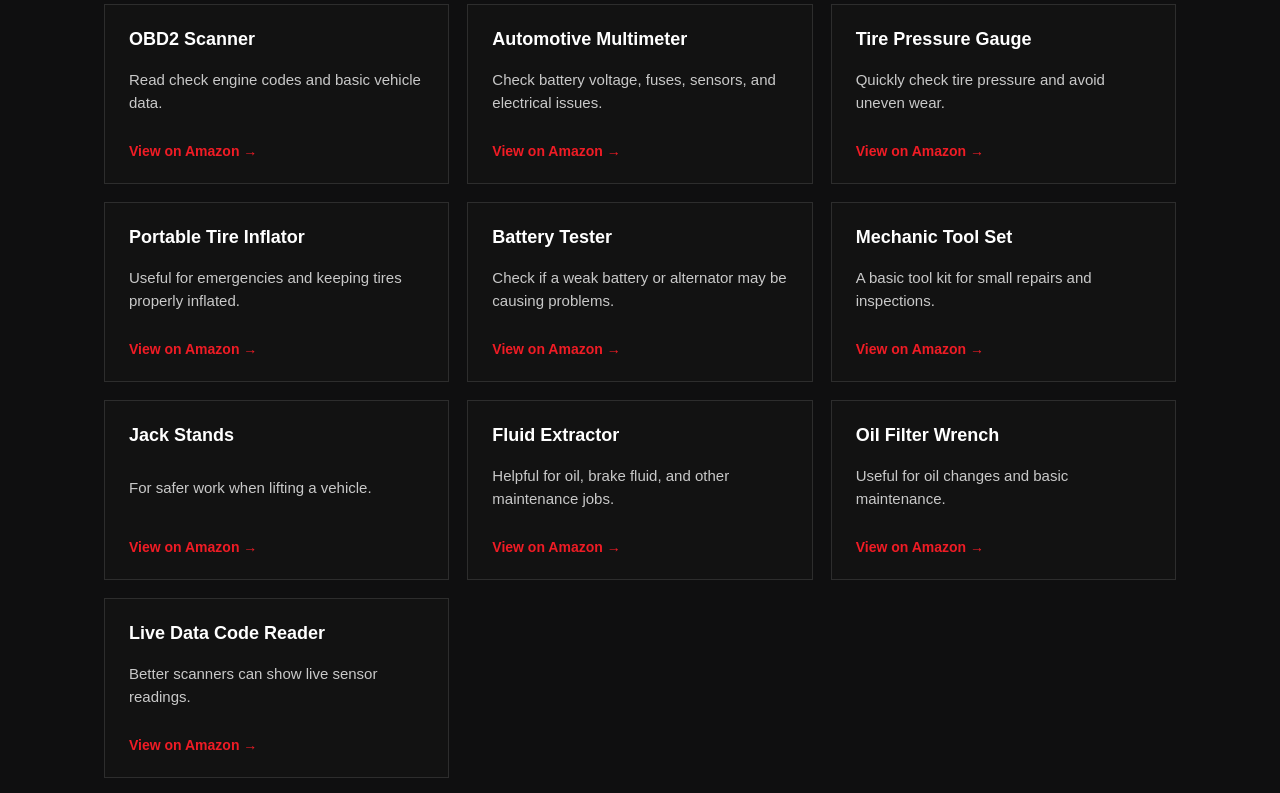
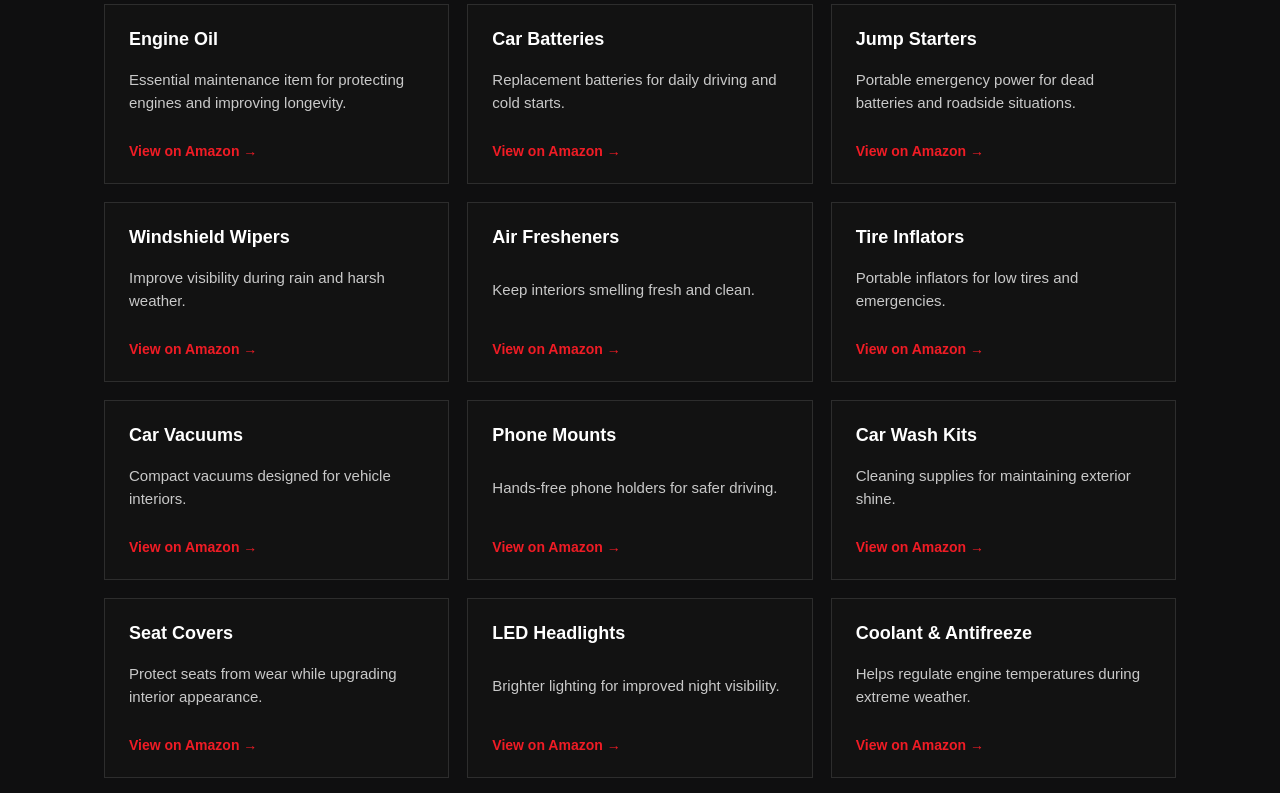
Before and after one commit to menaceallennn/fixsmart, a plain HTML site: page products/index.html in a window 1280 px wide. Shown: the part 321-1114 px from the top of the page. Drawn offline with Linux system fonts and the light colour scheme.

Commit message:
Update index.html

```diff
--- a/products/index.html
+++ b/products/index.html
@@ -28,6 +28,76 @@
   </section>
 
   <section class="grid">
+    <a class="card" href="https://www.amazon.com/s?k=5w30+engine+oil&tag=YOURTAG-20" target="_blank">
+  <h3>Engine Oil</h3>
+  <p>Essential maintenance item for protecting engines and improving longevity.</p>
+  <span>View on Amazon →</span>
+</a>
+<a class="card" href="https://www.amazon.com/s?k=car+battery&tag=YOURTAG-20" target="_blank">
+  <h3>Car Batteries</h3>
+  <p>Replacement batteries for daily driving and cold starts.</p>
+  <span>View on Amazon →</span>
+</a>
+
+<a class="card" href="https://www.amazon.com/s?k=portable+jump+starter&tag=YOURTAG-20" target="_blank">
+  <h3>Jump Starters</h3>
+  <p>Portable emergency power for dead batteries and roadside situations.</p>
+  <span>View on Amazon →</span>
+</a>
+
+<a class="card" href="https://www.amazon.com/s?k=windshield+wipers&tag=YOURTAG-20" target="_blank">
+  <h3>Windshield Wipers</h3>
+  <p>Improve visibility during rain and harsh weather.</p>
+  <span>View on Amazon →</span>
+</a>
+
+<a class="card" href="https://www.amazon.com/s?k=car+air+freshener&tag=YOURTAG-20" target="_blank">
+  <h3>Air Fresheners</h3>
+  <p>Keep interiors smelling fresh and clean.</p>
+  <span>View on Amazon →</span>
+</a>
+
+<a class="card" href="https://www.amazon.com/s?k=tire+inflator&tag=YOURTAG-20" target="_blank">
+  <h3>Tire Inflators</h3>
+  <p>Portable inflators for low tires and emergencies.</p>
+  <span>View on Amazon →</span>
+</a>
+
+<a class="card" href="https://www.amazon.com/s?k=car+vacuum&tag=YOURTAG-20" target="_blank">
+  <h3>Car Vacuums</h3>
+  <p>Compact vacuums designed for vehicle interiors.</p>
+  <span>View on Amazon →</span>
+</a>
+
+<a class="card" href="https://www.amazon.com/s?k=phone+mount+for+car&tag=YOURTAG-20" target="_blank">
+  <h3>Phone Mounts</h3>
+  <p>Hands-free phone holders for safer driving.</p>
+  <span>View on Amazon →</span>
+</a>
+
+<a class="card" href="https://www.amazon.com/s?k=car+wash+kit&tag=YOURTAG-20" target="_blank">
+  <h3>Car Wash Kits</h3>
+  <p>Cleaning supplies for maintaining exterior shine.</p>
+  <span>View on Amazon →</span>
+</a>
+
+<a class="card" href="https://www.amazon.com/s?k=seat+covers+car&tag=YOURTAG-20" target="_blank">
+  <h3>Seat Covers</h3>
+  <p>Protect seats from wear while upgrading interior appearance.</p>
+  <span>View on Amazon →</span>
+</a>
+
+<a class="card" href="https://www.amazon.com/s?k=led+headlight+bulbs&tag=YOURTAG-20" target="_blank">
+  <h3>LED Headlights</h3>
+  <p>Brighter lighting for improved night visibility.</p>
+  <span>View on Amazon →</span>
+</a>
+
+<a class="card" href="https://www.amazon.com/s?k=coolant+for+cars&tag=YOURTAG-20" target="_blank">
+  <h3>Coolant & Antifreeze</h3>
+  <p>Helps regulate engine temperatures during extreme weather.</p>
+  <span>View on Amazon →</span>
+</a>
 
     <a class="card" href="https://www.amazon.com/s?k=obd2+scanner&tag=YOURTAG-20" target="_blank">
       <h3>OBD2 Scanner</h3>
```
